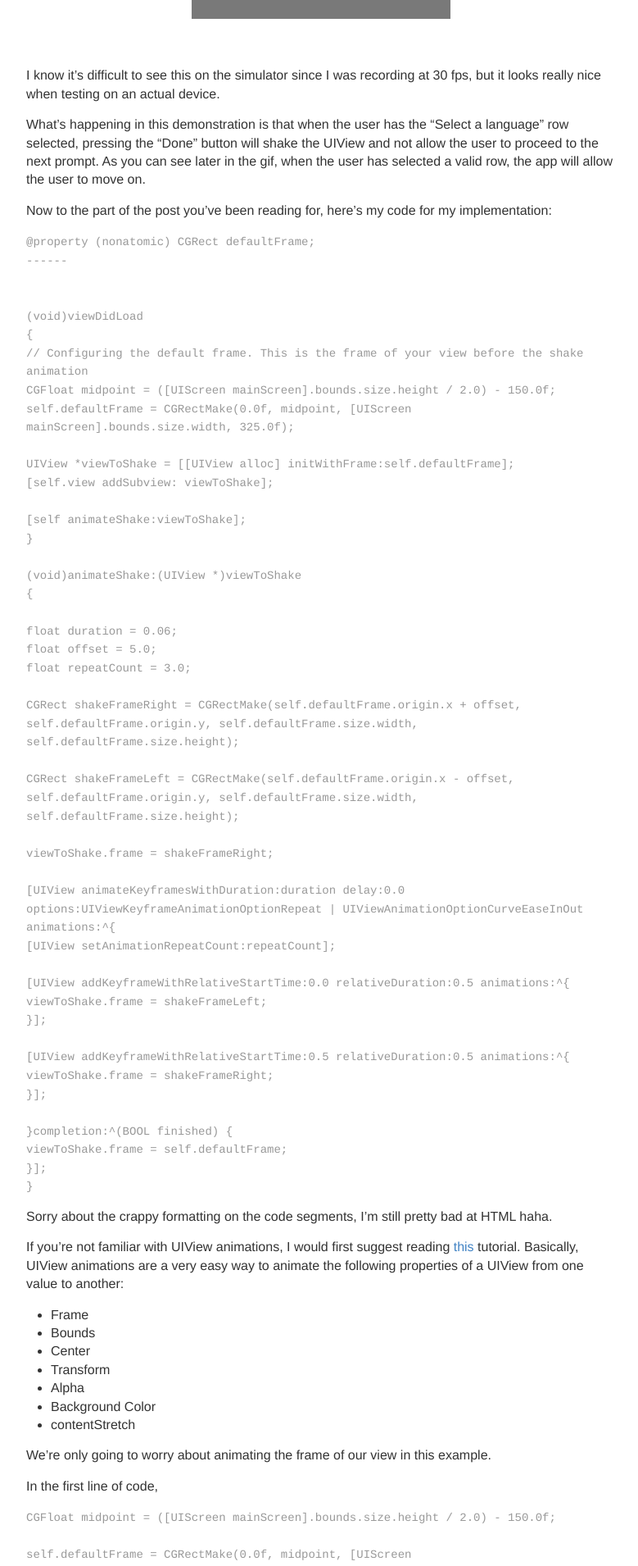
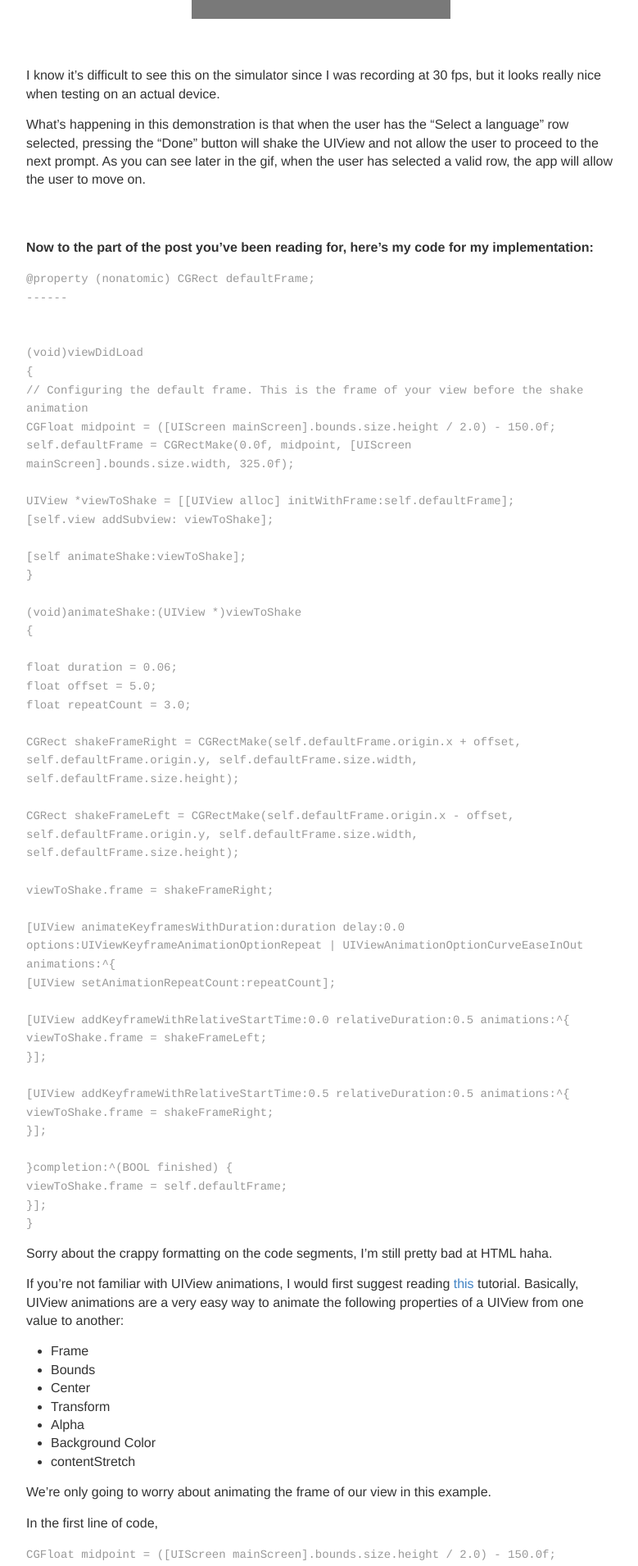
Before and after one commit to trentyou/trentyou.github.io, a Jekyll site: the page built from _posts/2014-12-7-Shaking a UIView.md, in a window 1280 px wide. Shown: the part 1995-3905 px from the top of the page at 82% size, without its empty margins (248-1027 px from the left). Built offline with Jekyll 4.4.1, drawn with Linux system fonts in a browser that asks for light colours.

Commit message:
Updated 2014-12-7-Shaking a UIView.md

```diff
--- a/_posts/2014-12-7-Shaking a UIView.md
+++ b/_posts/2014-12-7-Shaking a UIView.md
@@ -52,7 +52,9 @@ I know it's difficult to see this on the simulator since I was recording at 30 f
 
 What's happening in this demonstration is that when the user has the "Select a language" row selected, pressing the "Done" button will shake the UIView and not allow the user to proceed to the next prompt. As you can see later in the gif, when the user has selected a valid row, the app will allow the user to move on.
 
-Now to the part of the post you've been reading for, here's my code for my implementation:
+<br>
+<br>
+**Now to the part of the post you've been reading for, here's my code for my implementation:**
 
 <div style="width:700px">
 <code>
```
